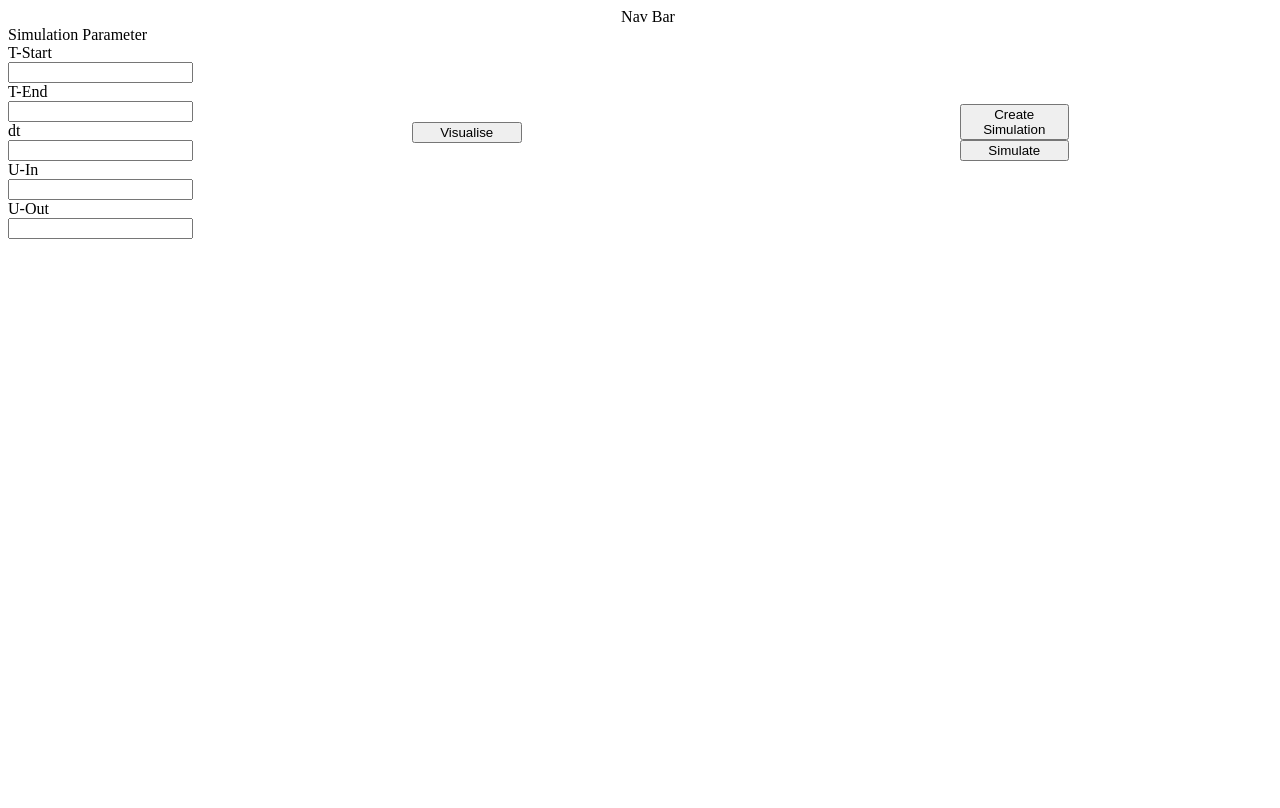
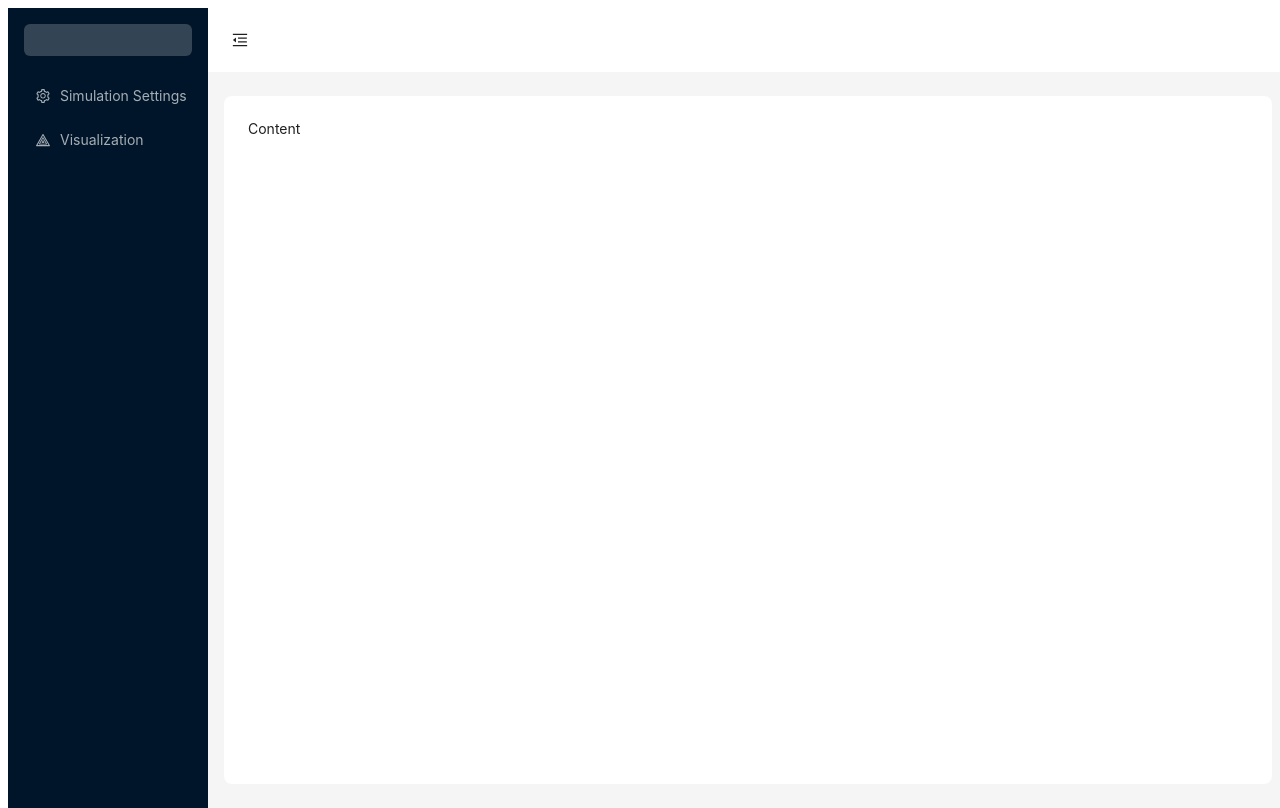
Before and after one commit to HishamSaeed/fenicsWeb_frontend, a React (Vite) app: page / in a window 1280 px wide. Built offline with nearby package versions, Linux system fonts and the light colour scheme; no server answers.

Commit message:
implemented layout using ant d

```diff
--- a/package.json
+++ b/package.json
@@ -11,6 +11,8 @@
   },
   "dependencies": {
     "@kitware/vtk.js": "^29.7.2",
+    "ant-design": "^1.0.0",
+    "antd": "^5.15.2",
     "react": "^18.2.0",
     "react-dom": "^18.2.0",
     "socket.io-client": "^3.1.2"
--- a/src/App.css
+++ b/src/App.css
@@ -7,10 +7,8 @@
 
 .layout {
   display: flex;
-  flex-direction: row;
   width: 100%;
-  height: 100%;
-  justify-content: space-evenly;
+  height: 95vh;
 }
 
 .navBar {
@@ -36,3 +34,10 @@
   flex-direction: column;
   align-self: center;
 }
+
+.demo-logo-vertical {
+  height: 32px;
+  margin: 16px;
+  background: rgba(255, 255, 255, .2);
+  border-radius: 6px;
+}
--- a/src/App.jsx
+++ b/src/App.jsx
@@ -5,37 +5,99 @@
 import SimulationParameter from './SimulationParameter';
 import Visulaization from './Visualization';
 import SimulationControl from './SimulationControl';
+import { MenuFoldOutlined, MenuUnfoldOutlined, HeatMapOutlined, SettingOutlined  } from '@ant-design/icons'
+import { Layout, Menu, Button, theme } from 'antd';
+import { LayoutPageNav } from './models/LayoutPage';
 
+const { Header, Sider, Content } = Layout;
 
 function App() {
 
-  const [showHideVis, setShowVis] = useState(false)
+  const [collapsed, setCollapsed] = useState(false);
+  const [contentPage, setContentPage] = useState(LayoutPageNav.SimulationParameter);
 
-  const onShowHideVis = () => {
-    setShowVis(!showHideVis)
-  }
+  const {
+    token: { colorBgContainer, borderRadiusLG },
+  } = theme.useToken();
 
   return (
     <div className='app'>
-      <div className='navBar'>Nav Bar</div>
-      <div className='layout'>
-        <SimulationParameter/>
-        <div className="mainContent">
-          <PushButton onClick={onShowHideVis} label="Visualise"/>
-          {
-            showHideVis && <div className="modal">
-              <div className="modal-content">
-                <span className="Close" onClick={onShowHideVis}>&times;</span>
-                <Visulaization></Visulaization>
+      <Layout>
+      <Sider trigger={null} collapsible collapsed={collapsed}>
+        <div className='demo-logo-vertical'/>
+        <Menu
+          theme='dark'
+          mode='inline'
+          defaultSelectedKeys={[contentPage]}
+          items={[
+            {
+              key: LayoutPageNav.SimulationParameter.toString(),
+              icon: <SettingOutlined />,
+              label: 'Simulation Settings',
+            },
+            {
+              key: LayoutPageNav.SimulationVisualization.toString(),
+              icon: <HeatMapOutlined />,
+              label: 'Visualization',
+            }
+          ]}
+        />
+      </Sider>
+      <Layout>
+          <Header
+            style={{
+              padding: 0,
+              background: colorBgContainer,
+            }}
+          >
+            <Button
+              type='text'
+              icon={collapsed ? <MenuUnfoldOutlined /> : <MenuFoldOutlined />}
+              onClick={() => setCollapsed(!collapsed)}
+              style={{
+                fontSize: '16px',
+                width: 64,
+                height: 64,
+              }}
+            />
+          </Header>
+          <Content
+            style={{
+              margin: '24px 16px',
+              padding: 24,
+              minHeight: 280,
+              background: colorBgContainer,
+              borderRadius: borderRadiusLG,
+            }}
+          >
+            Content
+          </Content>
+      </Layout>
+    </Layout>
+    </div>
 
-              </div>
-            </div>
-          }
-        </div>
-        <SimulationControl/>
-      </div>
-    </div>
   )
+  // return (
+  //   <div className='app'>
+  //     <div className='navBar'>Nav Bar</div>
+  //     <div className='layout'>
+  //       <SimulationParameter/>
+  //       <div className="mainContent">
+  //         <PushButton onClick={onShowHideVis} label="Visualise"/>
+  //         {
+  //           showHideVis && <div className="modal">
+  //             <div className="modal-content">
+  //               <span className="Close" onClick={onShowHideVis}>&times;</span>
+  //               <Visulaization></Visulaization>
+
+  //             </div>
+  //           </div>
+  //         }
+  //       </div>
+  //       <SimulationControl/>
+  //     </div>
+  //   </div>
+  // )
 }
 
 export default App
--- a/src/index.css
+++ b/src/index.css
@@ -1,3 +1,7 @@
+html {
+  height: 100%;
+  overflow: hidden;
+}
 
 .rootPage {
   width: 100%;
--- /dev/null
+++ b/src/models/LayoutPage.ts
@@ -0,0 +1,5 @@
+
+export enum LayoutPageNav {
+    SimulationParameter = 0,
+    SimulationVisualization = 1
+}
```
Also changed, not shown: 1 other file (tests, documents, lock files or other folders).
